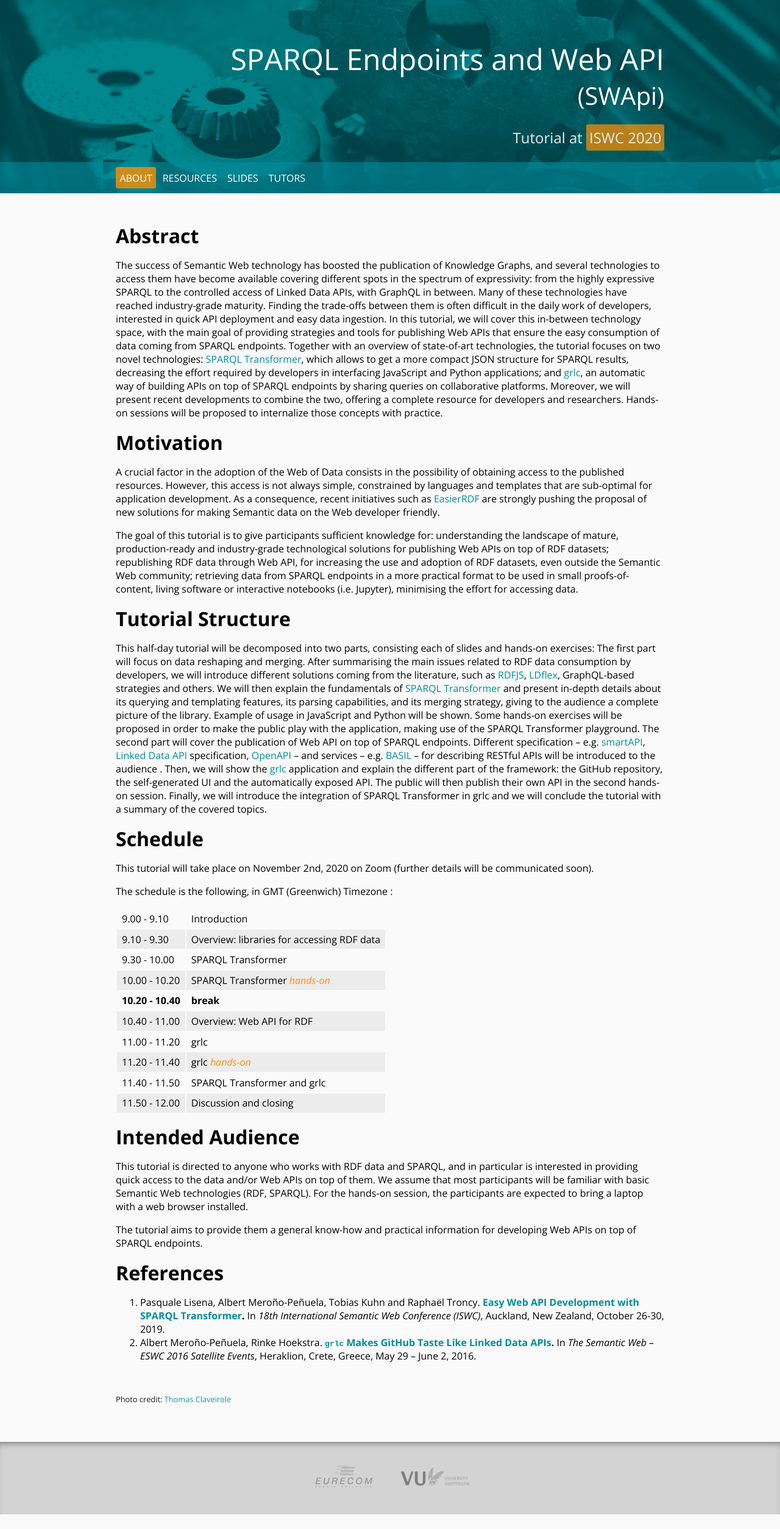
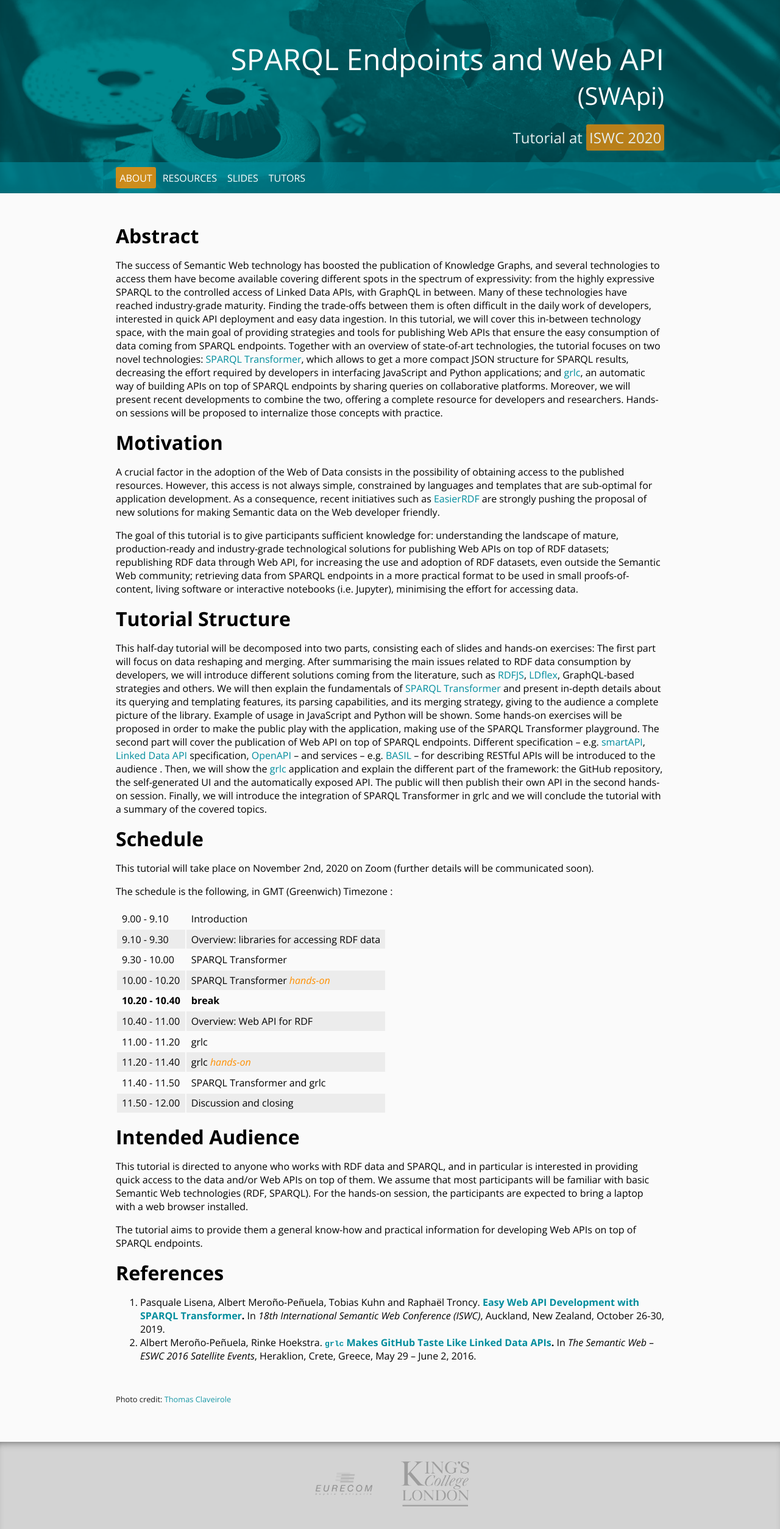
Before and after one commit to D2KLab/swapi-thewebconf21, a Jekyll site: the page built from docs/index.md, in a window 1280 px wide. Shown: the whole page at 61% size. Built offline with Jekyll 4.4.1, drawn with Linux system fonts in a browser that asks for light colours; before the commit the page ends 2484 px from its top, so only the background shows below that.

Commit message:
update kcl london

```diff
--- a/docs/_layouts/default.html
+++ b/docs/_layouts/default.html
@@ -45,8 +45,8 @@
         <a href="http://www.eurecom.fr/en" rel="external" target="_blank">
           <img alt="EURECOM" src="img/eurecom.gif">
         </a>
-        <a href="https://krr.cs.vu.nl/" rel="external" target="_blank">
-          <img alt="VU Amsterdam" src="img/vu_logo.png">
+        <a href="https://www.kcl.ac.uk/" rel="external" target="_blank">
+          <img alt="King's College London" src="img/kcl.png">
         </a>
       </div>
 
```
Also changed, not shown: docs/img/kcl.png (added).
